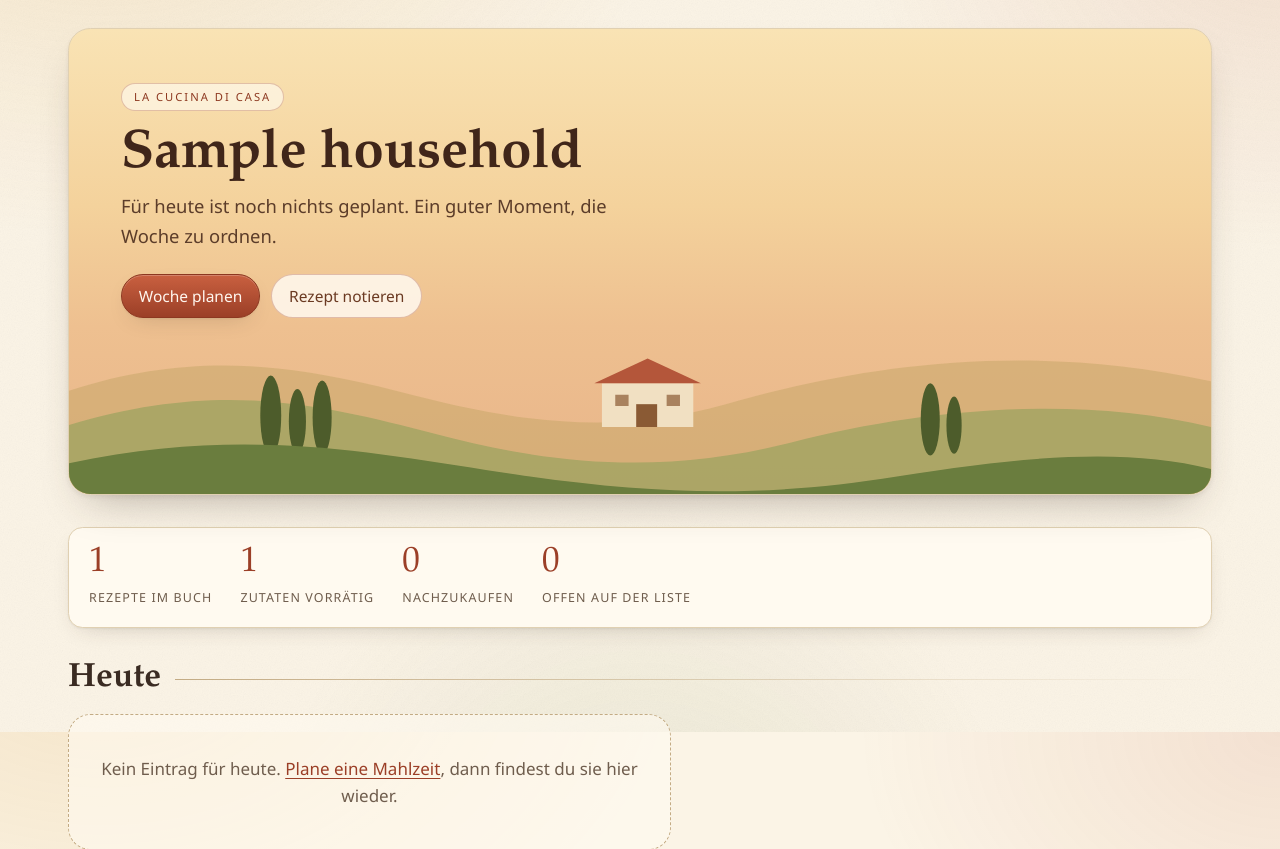
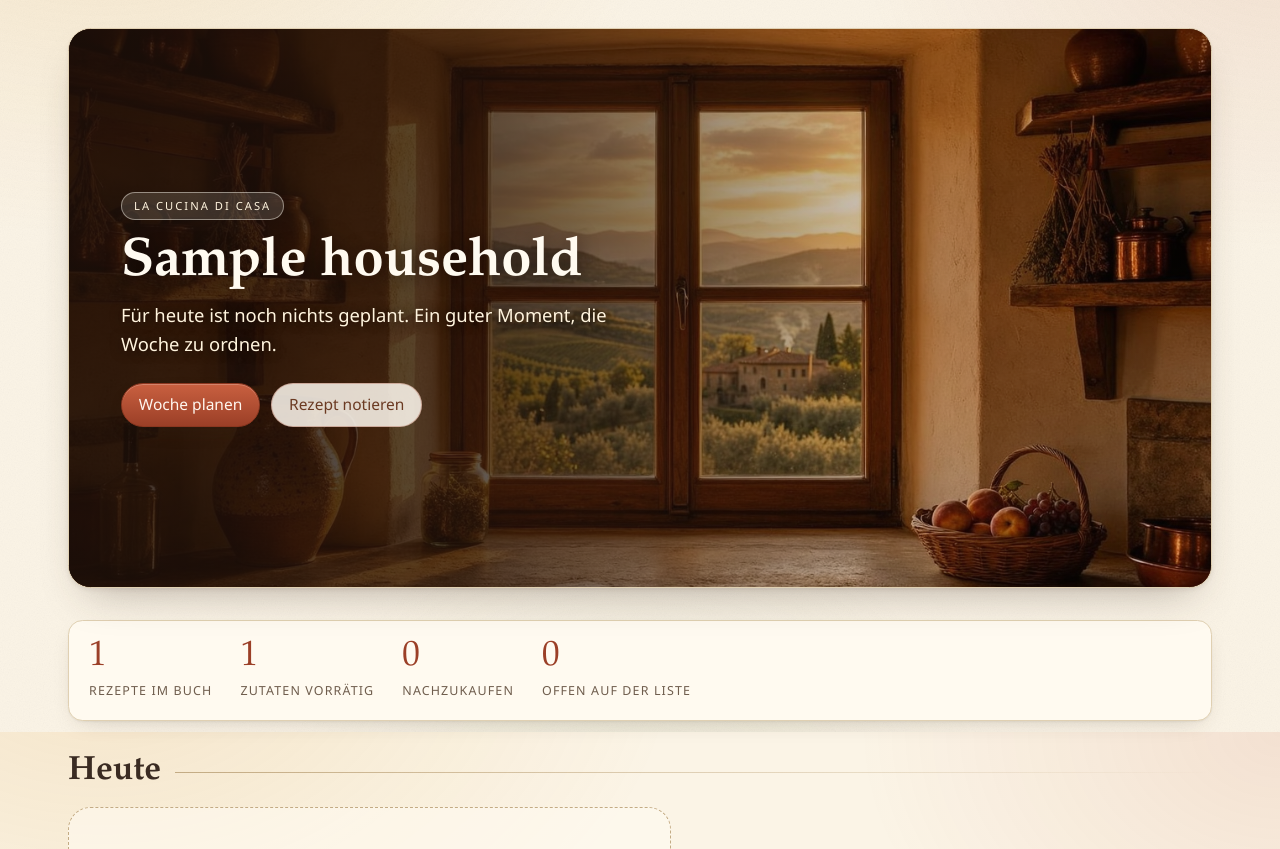
Before and after one commit to otressler/odori, a Django app: page / in a window 1280 px wide. Shown: the part 68-917 px from the top of the page. Run offline with Django 5.2, Linux system fonts and the light colour scheme; a user stored in the database is signed in; tables that the repository leaves empty hold one stand-in row (values such as "Sample post"); data that the repository does not hold is empty.

Commit message:
milestone 2: improve homescreen

```diff
--- a/static/app.css
+++ b/static/app.css
@@ -371,18 +371,40 @@ main {
 
 .hero {
   position: relative;
+  display: flex;
+  align-items: center;
+  min-height: clamp(26rem, 50vw, 35rem);
   overflow: hidden;
   margin-bottom: 2rem;
   border-radius: var(--radius-lg);
   border: 1px solid var(--line);
-  background: linear-gradient(180deg, #f9e3b4 0%, #f4d29c 38%, #eec090 64%, #e8b489 100%);
+  background: #50311d;
   box-shadow: var(--shadow-lift);
   isolation: isolate;
 }
 
+.hero::before {
+  content: "";
+  position: absolute;
+  inset: 0;
+  z-index: -1;
+  background: linear-gradient(90deg, rgba(30, 16, 9, 0.84) 0%, rgba(30, 16, 9, 0.72) 35%, rgba(30, 16, 9, 0.22) 70%, rgba(30, 16, 9, 0.1) 100%);
+}
+
+.hero__image {
+  position: absolute;
+  inset: 0;
+  z-index: -2;
+  width: 100%;
+  height: 100%;
+  object-fit: cover;
+  object-position: center;
+}
+
 .hero__body {
+  position: relative;
+  z-index: 1;
   padding: clamp(1.5rem, 1rem + 3vw, 3.25rem);
-  padding-bottom: clamp(6.5rem, 4rem + 12vw, 11rem);
   max-width: 40rem;
 }
 
@@ -391,32 +413,25 @@ main {
   margin-bottom: 0.85rem;
   padding: 0.25rem 0.75rem;
   border-radius: 999px;
-  background: rgba(255, 250, 240, 0.65);
-  border: 1px solid rgba(155, 63, 39, 0.28);
+  background: rgba(255, 250, 240, 0.14);
+  border: 1px solid rgba(255, 250, 240, 0.45);
   font-size: 0.7rem;
   letter-spacing: 0.18em;
   text-transform: uppercase;
-  color: #8d3820;
+  color: #fff4de;
 }
 
 .hero h1 {
   margin-bottom: 0.35rem;
-  color: #40261a;
+  color: #fffaf0;
+  text-shadow: 0 2px 18px rgba(16, 7, 3, 0.55);
 }
 
 .hero__lede {
   font-size: 1.15rem;
-  color: #5c3d2a;
+  color: #fff4de;
+  text-shadow: 0 1px 12px rgba(16, 7, 3, 0.66);
   margin-bottom: 1.5rem;
-}
-
-.hero__scene {
-  position: absolute;
-  inset: auto 0 -1px 0;
-  z-index: -1;
-  width: 100%;
-  height: auto;
-  display: block;
 }
 
 .hero__actions {
@@ -436,6 +451,16 @@ main {
 .hero__actions .button:not(.primary):not(.secondary):hover {
   background: #fffaf0;
   border-color: rgba(155, 63, 39, 0.55);
+}
+
+@media (max-width: 42rem) {
+  .hero {
+    min-height: 29rem;
+  }
+
+  .hero::before {
+    background: linear-gradient(90deg, rgba(30, 16, 9, 0.82), rgba(30, 16, 9, 0.58));
+  }
 }
 
 /* ---------- 5. Surfaces ---------- */
@@ -1568,7 +1593,7 @@ body.kitchen main {
   .site-header,
   .tab-bar,
   .button-row,
-  .hero__scene {
+  .hero__image {
     display: none !important;
   }
 
--- a/templates/home.html
+++ b/templates/home.html
@@ -1,27 +1,14 @@
 {% extends "base.html" %}
+{% load static %}
 {% block title %}{{ household.name }} · Odori{% endblock %}
 
 {% block content %}
 <section class="hero">
-  {# Rolling hills, cypresses and a farmhouse. Purely decorative. #}
-  <svg class="hero__scene" viewBox="0 0 1200 320" preserveAspectRatio="none" aria-hidden="true" focusable="false">
-    <path d="M0 210c140-46 250-24 360 4s210 44 330 10 300-70 510-24v120H0Z" fill="#c9a86a" opacity=".55"/>
-    <path d="M0 246c170-52 286-16 404 14s232 36 356 4 290-52 440-16v72H0Z" fill="#9aa35f" opacity=".7"/>
-    <g fill="#4d5c2b">
-      <ellipse cx="212" cy="236" rx="11" ry="42"/>
-      <ellipse cx="240" cy="242" rx="9" ry="34"/>
-      <ellipse cx="266" cy="238" rx="10" ry="39"/>
-      <ellipse cx="905" cy="240" rx="10" ry="38"/>
-      <ellipse cx="930" cy="246" rx="8" ry="30"/>
-    </g>
-    <g transform="translate(560 176)">
-      <path d="M0 26h96v46H0z" fill="#f1e0c2"/>
-      <path d="M-8 26 48 0l56 26Z" fill="#b4563a"/>
-      <path d="M36 48h22v24H36z" fill="#8a5a34"/>
-      <path d="M14 38h14v12H14zM68 38h14v12H68z" fill="#8a5a34" opacity=".7"/>
-    </g>
-    <path d="M0 286c190-40 320-10 470 12s262 24 400 2 240-30 330-8v28H0Z" fill="#6a7d3e"/>
-  </svg>
+  <img
+    class="hero__image"
+    src="{% static 'tuscany-kitchen-window.png' %}"
+    alt="Blick aus einer toskanischen Küche auf Olivenhaine in der Abendsonne"
+  >
 
   <div class="hero__body">
     <p class="hero__eyebrow">La cucina di casa</p>
```
Also changed, not shown: static/tuscany-kitchen-window.png (added).
